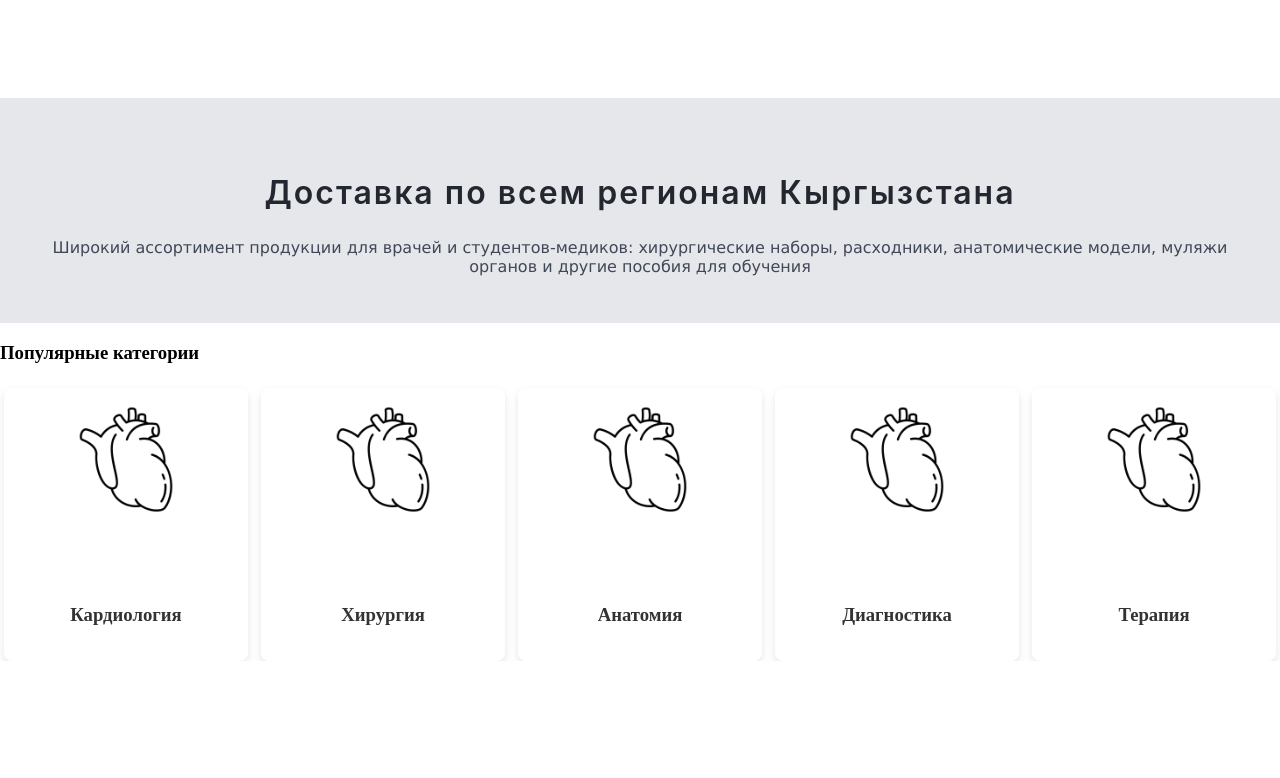
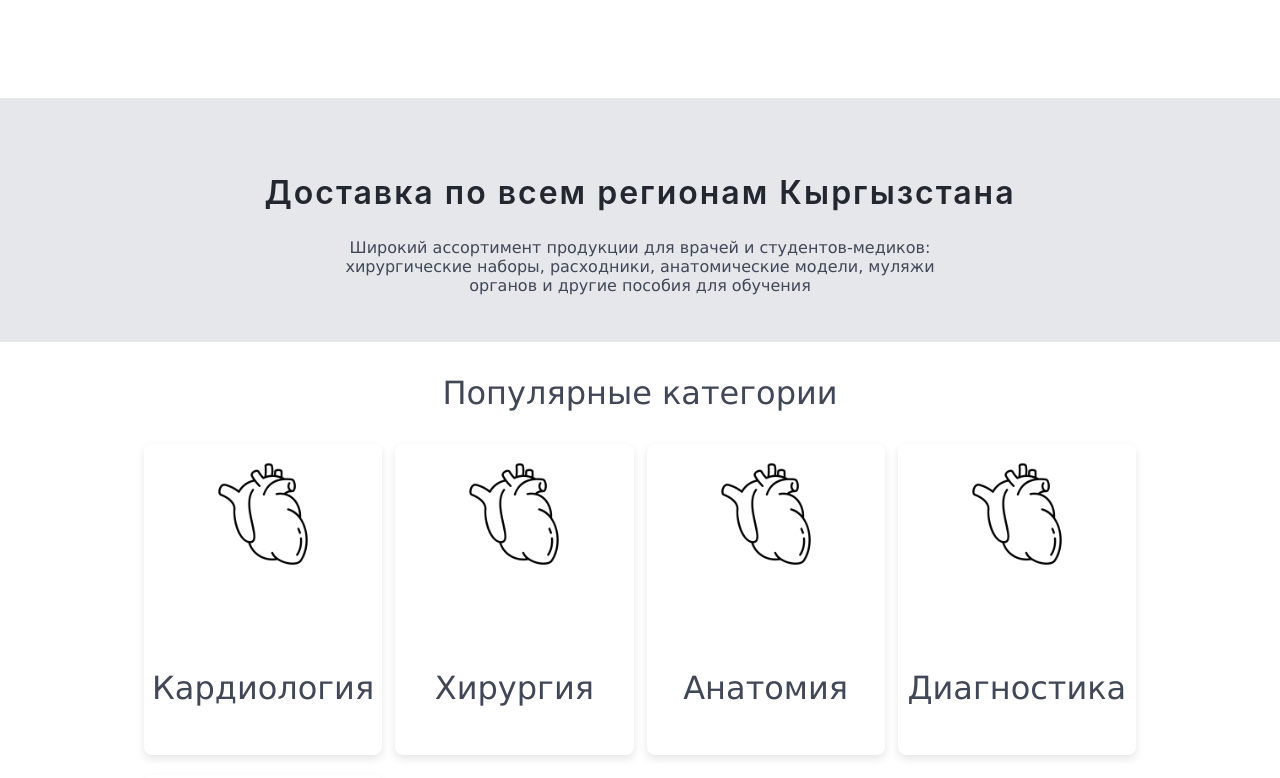
Before and after one commit to WozCore/MyMedic, a React (Vite) app in the folder MyMedicWeb/: page / in a window 1280 px wide. Shown: the part 402-1180 px from the top of the page. Before the commit the page ends 1063 px from the top, so only its background shows below. Built offline with nearby package versions, Linux system fonts and the light colour scheme.

Commit message:
fixed categoriesview

```diff
--- a/MyMedicWeb/src/Hero.css
+++ b/MyMedicWeb/src/Hero.css
@@ -57,7 +57,7 @@ font-weight: 600;
 }
 .delieverySection {
     padding-top: 3rem;
-
+   justify-items: center;
 }
 
 .delieverySection h1 {
@@ -80,6 +80,8 @@ font-weight: 600;
     font-size: 1rem;
     font-weight: 500;
     color: #404756;
+    text-align: center;
+    max-width: 600px;
 }
 
 .buttons {
@@ -127,11 +129,25 @@ button {
    background-color:  #D9DBE3;
 
 }
+.catalog{
+    justify-items: center;
+    padding-inline: 20px;
+}
+.catalog h3{
+    font-family:'Lucida Sans', 'Lucida Sans Regular', 'Lucida Grande', 'Lucida Sans Unicode', Geneva, Verdana, sans-serif;
+    font-size: 2rem;
+    font-weight: 500;
+    color: #404756;
+    text-align: center;
+    max-width: 600px;
+}
 .card-container {
+    max-width: 1000px;
+    width: 100%;
     box-sizing: border-box;
     padding-inline: 20px;
     display: grid;
-    grid-template-columns: repeat(auto-fit, minmax(200px, 1fr));
+    grid-template-columns: repeat(auto-fit, minmax(200px, 3fr));
     gap: 20px 45px; /* 16px для строк, 32px для колонок */
     margin-top: 24px;
     justify-items: center;
@@ -150,6 +166,7 @@ button {
     .miniSection{
         max-width: max-content;
     }
+
     .main{
         padding: 100px;
     }
```
